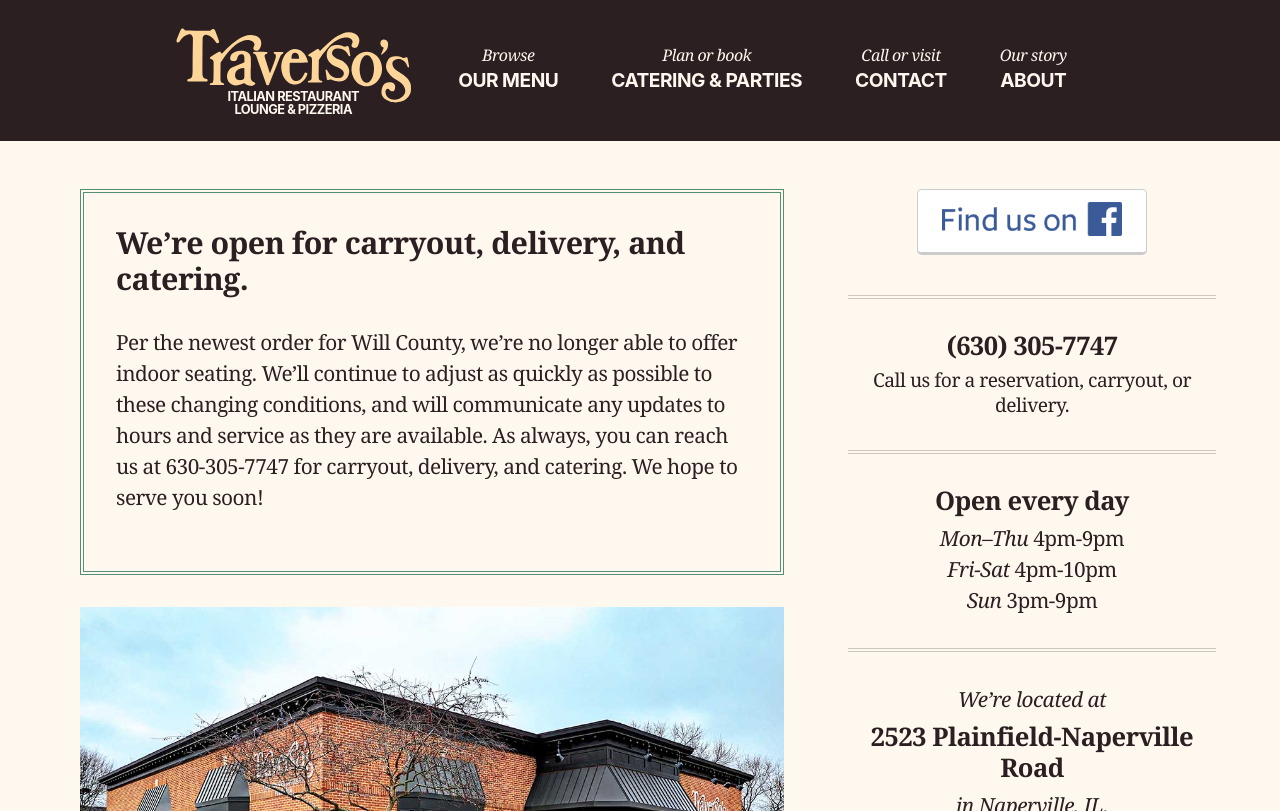
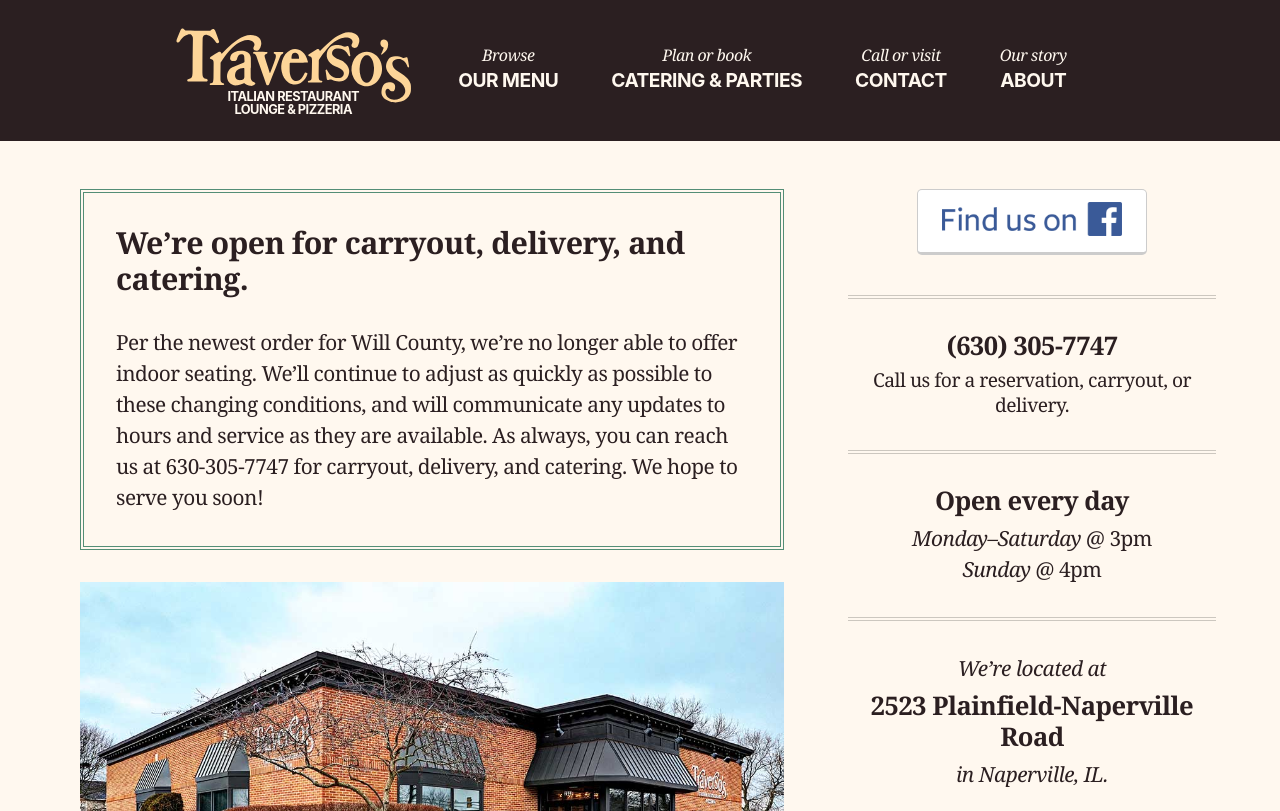
Before and after one commit to traversos/traversos.github.io, a Jekyll site: the page built from index.html, in a window 1280 px wide and 900 px high, cut to the strip 0-811 px from the top of the window. Built offline with Jekyll 4.4.1, drawn with Linux system fonts in a browser that asks for light colours; nearby versions of some CDN libraries.

Commit message:
Update hours

```diff
--- a/contact/index.html
+++ b/contact/index.html
@@ -12,9 +12,8 @@
     </p>
     <h2 class="push-half--bottom">Open every day</h2>
     <ul class="home-hours">
-      <li><em>Mon–Thu</em> 4pm-9pm</li>
-      <li><em>Fri-Sat</em> 4pm-10pm</li>
-      <li><em>Sun</em> 3pm-9pm</li>
+      <li><em>Monday–Saturday</em> @ 3pm</li>
+      <li><em>Sunday</em> @ 4pm</li>
     </ul>
     <hr>
     <p class="push-half--bottom">Traverso’s is located at <strong>2523 Plainfield-Naperville Road</strong> in Naperville, IL.</p>
--- a/index.html
+++ b/index.html
@@ -6,7 +6,7 @@
   <article class="main-column">
     <div class="notice">
       <h1 class="push_half--bottom">We’re open for carryout, delivery, and catering.</h1>
-      <p>
+      <p class="flush--bottom">
         Per the newest order for Will County, we’re no longer able to offer indoor seating. We’ll continue to adjust as quickly as possible to these changing conditions, and will communicate any updates to hours and service as they are available. As always, you can reach us at 630-305-7747 for carryout, delivery, and catering. We hope to serve you soon!
       </p>
     </div>
@@ -37,9 +37,8 @@
     <hr>
     <h2 class="push-half--bottom">Open every day</h2>
     <ul class="home-hours">
-      <li><em>Mon–Thu</em> 4pm-9pm</li>
-      <li><em>Fri-Sat</em> 4pm-10pm</li>
-      <li><em>Sun</em> 3pm-9pm</li>
+      <li><em>Monday–Saturday</em> @ 3pm</li>
+      <li><em>Sunday</em> @ 4pm</li>
     </ul>
     <hr>
     <p class="push-half--bottom"><em>We’re located at</em></p>
```
